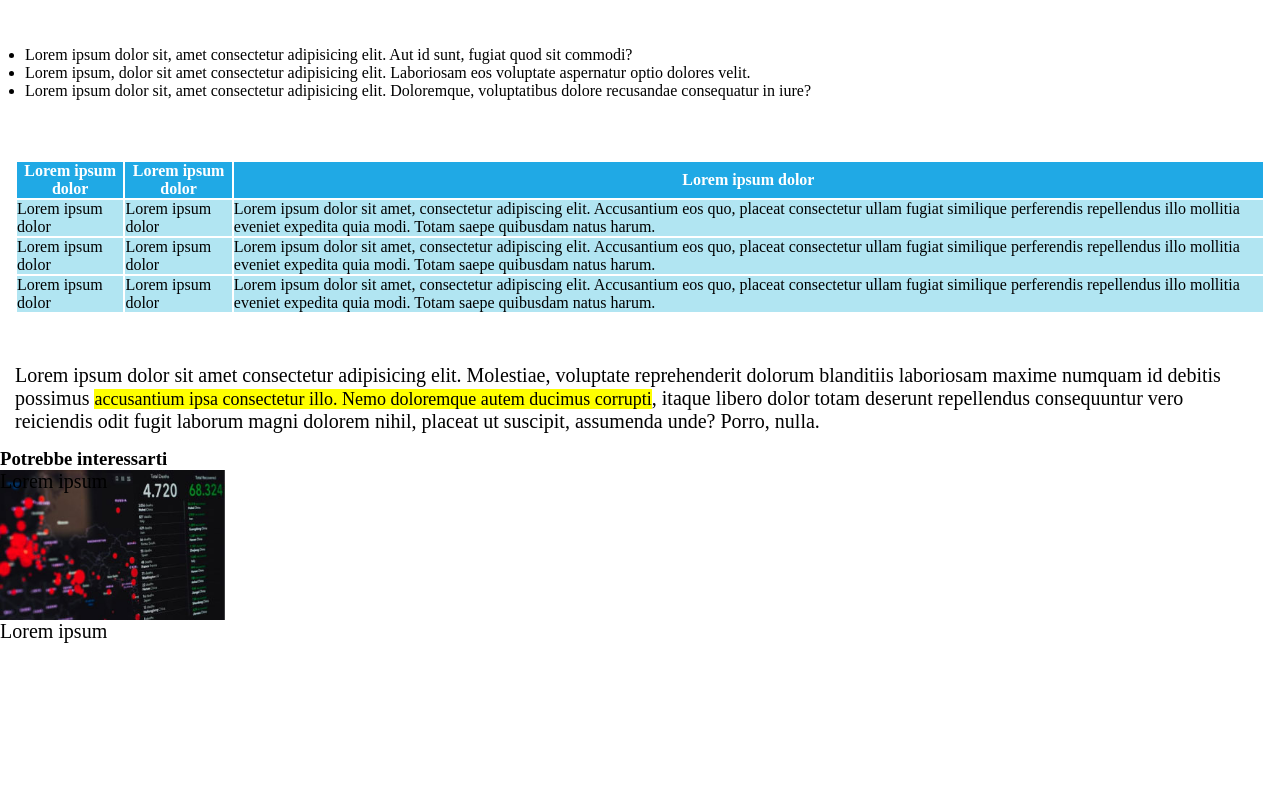
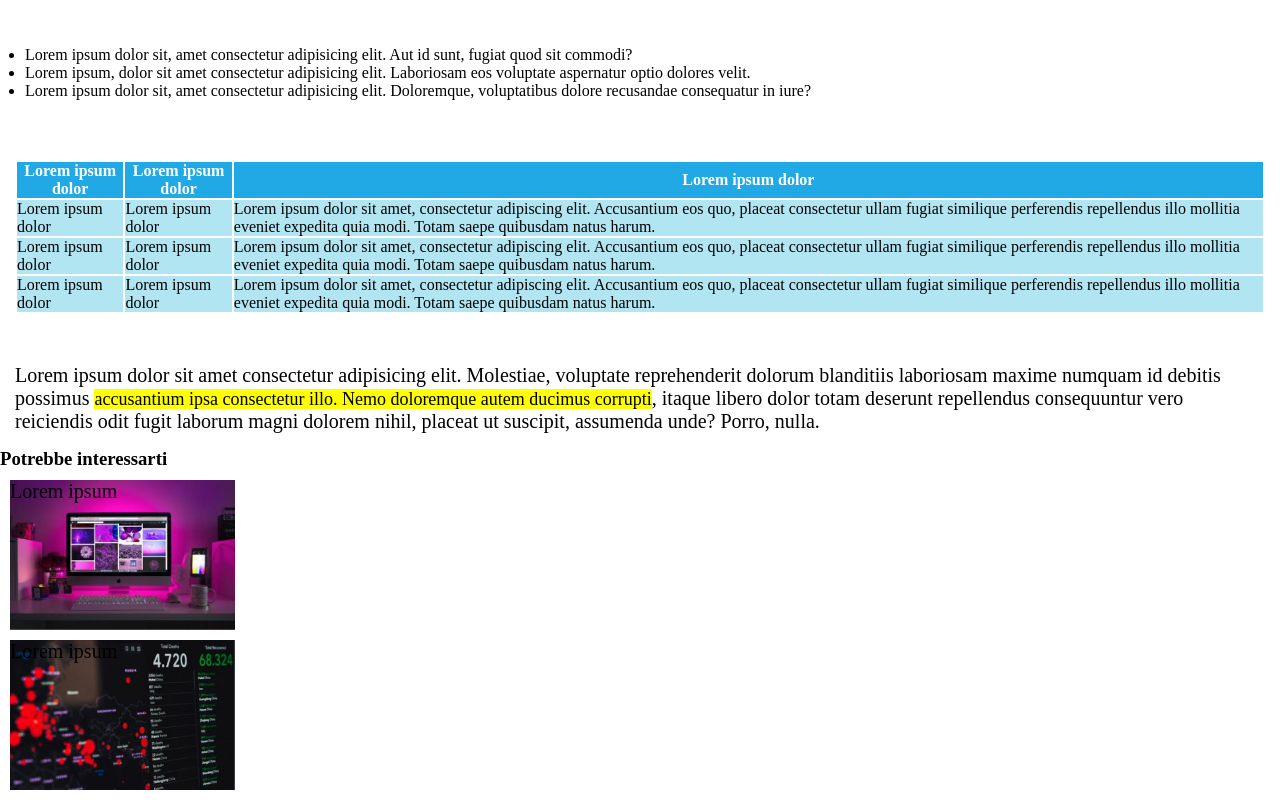
Before and after one commit to FrancescoCialfiDev/html-css-booleaner, a plain HTML site: page index.html in a window 1280 px wide. Shown: the part 839-1639 px from the top of the page. Before the commit the page ends 1482 px from the top, so only its background shows below. Drawn offline with Linux system fonts and the light colour scheme.

```diff
--- a/css/style.css
+++ b/css/style.css
@@ -92,6 +92,16 @@ thead th {
 }
 
 .first-img{
+    margin: 10px;
+    background-size: contain;
+    background-repeat: no-repeat;
+    height: 150px;
+    background-image: url(../img/monitor.jpg);
+    background-size: contain;
+}
+
+.second-img{
+    margin: 10px;
     background-size: contain;
     background-repeat: no-repeat;
     height: 150px;
```
